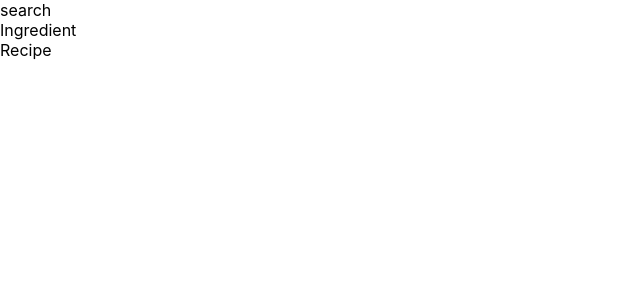
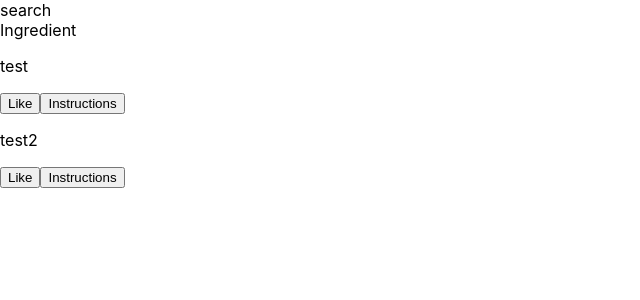
Before and after one commit to roman9891/my-kitchen-frontend, a React (Create React App) app: page / in a window 1280 px wide. Shown: the top 300 px of the page, without its empty margins (0-640 px from the left). Built offline with nearby package versions, Linux system fonts and the light colour scheme.

Commit message:
setup recipe fetch and renders recipes

```diff
--- a/src/Components/Recipe.js
+++ b/src/Components/Recipe.js
@@ -2,9 +2,12 @@ import React, { Component } from 'react';
 
 class Recipe extends Component {
     render() {
+        console.log(this.props.recipe.title)
         return (
             <div>
-                Recipe
+                <p>{this.props.recipe.title}</p>
+                <button>Like</button>
+                <button>Instructions</button>
             </div>
         );
     }
--- a/src/Components/RecipesList.js
+++ b/src/Components/RecipesList.js
@@ -2,10 +2,12 @@ import React, { Component } from 'react';
 import Recipe from "./Recipe"
 
 class RecipesList extends Component {
+    renderRecipes = () => this.props.recipes.map(recipe => <Recipe key={recipe.id} recipe={recipe}/>)
+
     render() {
         return (
             <div>
-                <Recipe/>
+                {this.renderRecipes()}
             </div>
         );
     }
--- a/src/Containers/RecipesContainer.js
+++ b/src/Containers/RecipesContainer.js
@@ -1,11 +1,40 @@
 import React, { Component } from 'react';
 import RecipesList from "../Components/RecipesList"
 
+const searchTerms = [`apple`, `eggs`, `flour`, `rice`]
+
 class RecipesContainer extends Component {
+    state = {
+        ingredientsSearchArray: [],
+        ingredientsString: `apple`,
+        recipes: [{title: `test`, id: 1}, {title: `test2`, id: 2}]
+    }
+
+    convertToString = searchArray => {
+        let ingredientsString = ``
+
+        searchArray.forEach(term => ingredientsString += `${term},+`)
+
+        console.log(ingredientsString.slice(0,-2))
+
+        return ingredientsString.slice(0,-2)
+    }
+
+    fetchRecipes = () => {
+        fetch(`https://api.spoonacular.com/recipes/findByIngredients?apiKey=81b17e72c9484724a29239484ef6b188&ingredients=${this.convertToString(searchTerms)}`)
+        .then(r => r.json())
+        .then(console.log)
+    }
+
+    componentDidUpdate() {
+        //fetchRecipes()
+    }
+
     render() {
+        console.log(this.convertToString(searchTerms))
         return (
             <div>
-                <RecipesList/>
+                <RecipesList recipes={this.state.recipes}/>
             </div>
         );
     }
```
